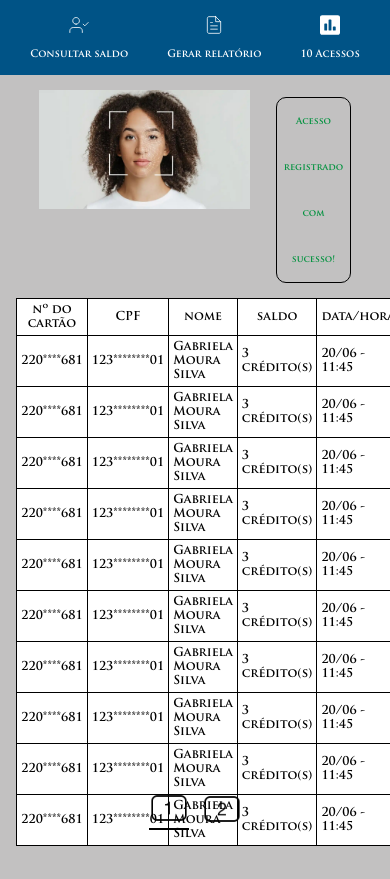
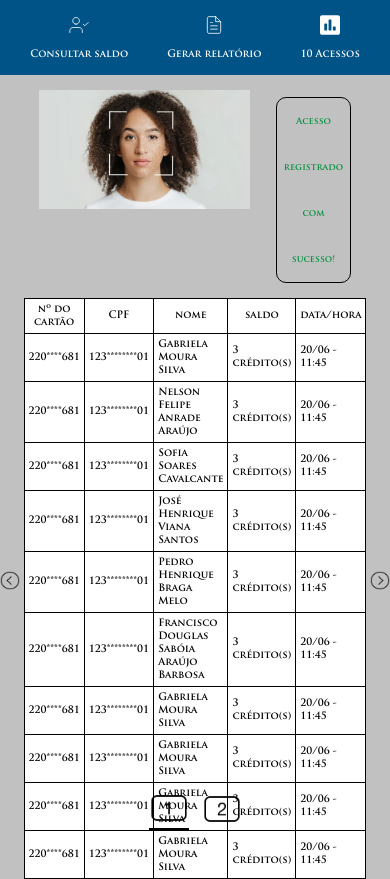
Before and after one commit to RECON-PAJE/gabriela, a React (Create React App) app in the folder recon-paje/: page /principal in a window 390 px wide. Before the commit the page ends 846 px from the top, so only its background shows below. Built offline with nearby package versions, Linux system fonts and the light colour scheme.

Commit message:
responsividade

```diff
--- a/recon-paje/src/components/Principal.js
+++ b/recon-paje/src/components/Principal.js
@@ -16,35 +16,35 @@ function Principal() {
     {
       cartao: "220****681",
       cpf: "123********01",
-      nome: "Gabriela Moura Silva",
+      nome: "Nelson Felipe Anrade Araújo",
       saldo: "3 crédito(s)",
       dataHora: "20/06 - 11:45",
     },
     {
       cartao: "220****681",
       cpf: "123********01",
-      nome: "Gabriela Moura Silva",
+      nome: "Sofia Soares Cavalcante",
       saldo: "3 crédito(s)",
       dataHora: "20/06 - 11:45",
     },
     {
       cartao: "220****681",
       cpf: "123********01",
-      nome: "Gabriela Moura Silva",
+      nome: "José Henrique Viana Santos",
       saldo: "3 crédito(s)",
       dataHora: "20/06 - 11:45",
     },
     {
       cartao: "220****681",
       cpf: "123********01",
-      nome: "Gabriela Moura Silva",
+      nome: "Pedro Henrique Braga Melo",
       saldo: "3 crédito(s)",
       dataHora: "20/06 - 11:45",
     },
     {
       cartao: "220****681",
       cpf: "123********01",
-      nome: "Gabriela Moura Silva",
+      nome: "Francisco Douglas Sabóia Araújo Barbosa",
       saldo: "3 crédito(s)",
       dataHora: "20/06 - 11:45",
     },
--- a/recon-paje/src/css/principal.css
+++ b/recon-paje/src/css/principal.css
@@ -212,12 +212,13 @@
     }
 
     #historico {
-        width: 95%;
-        gap: .5rem;
+        width: 100%;
+        gap: .3rem;
     }
 
-    #historico th, td {
+    #historico th,
+    #historico td {
         padding: 4px;
-        font-size: 12px;
+        font-size: 10px;
     }
 }
```
